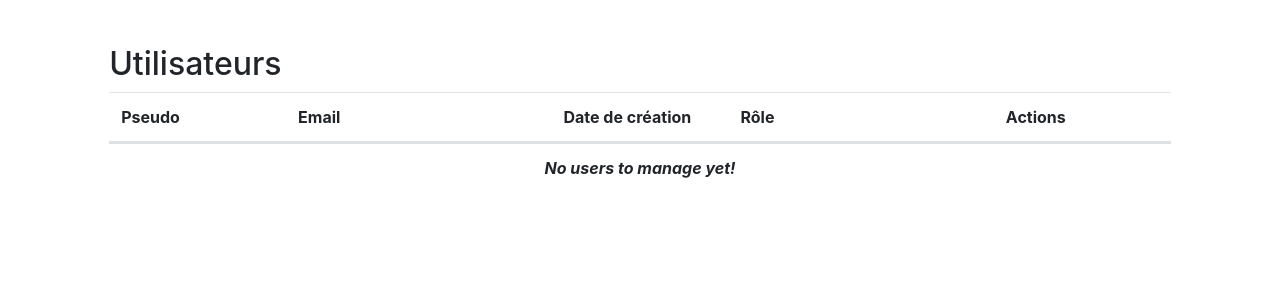
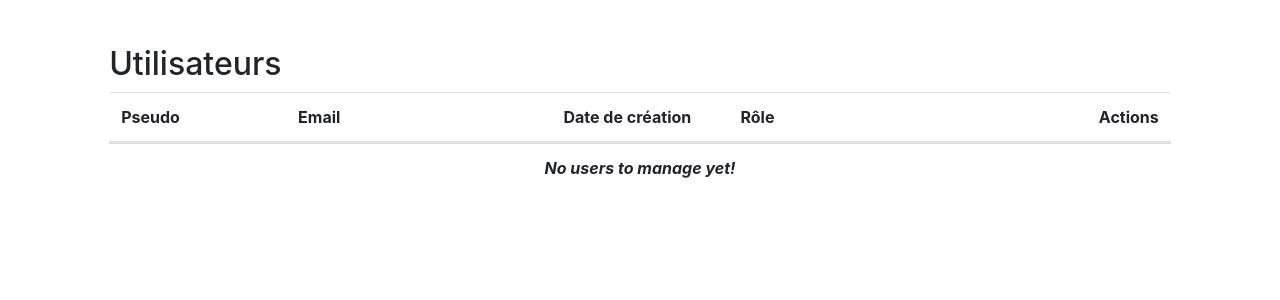
Before and after one commit to srivoyre/Openclassrooms_P5, a PHP site: template src/View/administration.php in a window 1280 px wide. Shown: the part 457-757 px from the top of the page. Run offline with PHP 8.4, Linux system fonts and the light colour scheme; the template is opened without the code that fills it, so the values that code supplies are empty; some libraries are stand-ins or nearby versions.

Commit message:
Correcting user action column text alignment

```diff
--- a/src/View/administration.php
+++ b/src/View/administration.php
@@ -76,7 +76,7 @@
                 <th class="col-lg-3" scope="col">Email</th>
                 <th class="col-lg-2" scope="col">Date de création</th>
                 <th class="col-lg-3" scope="col">Rôle</th>
-                <th class="col-lg-2" class="text-right" scope="col">Actions</th>
+                <th class="col-lg-2 text-right" scope="col">Actions</th>
             </tr>
         </thead>
         <?php
@@ -129,7 +129,7 @@
                 <td class=" col-12 col-lg-3">
                     <?= filter_var($user->getRole(), FILTER_SANITIZE_FULL_SPECIAL_CHARS); ?> user
                 </td>
-                <td class="d-none d-lg-block col-lg-2">
+                <td class="d-none d-lg-block col-lg-2 text-right">
                     <?php
                     if(!$user->getIsAdmin())
                     {
```
